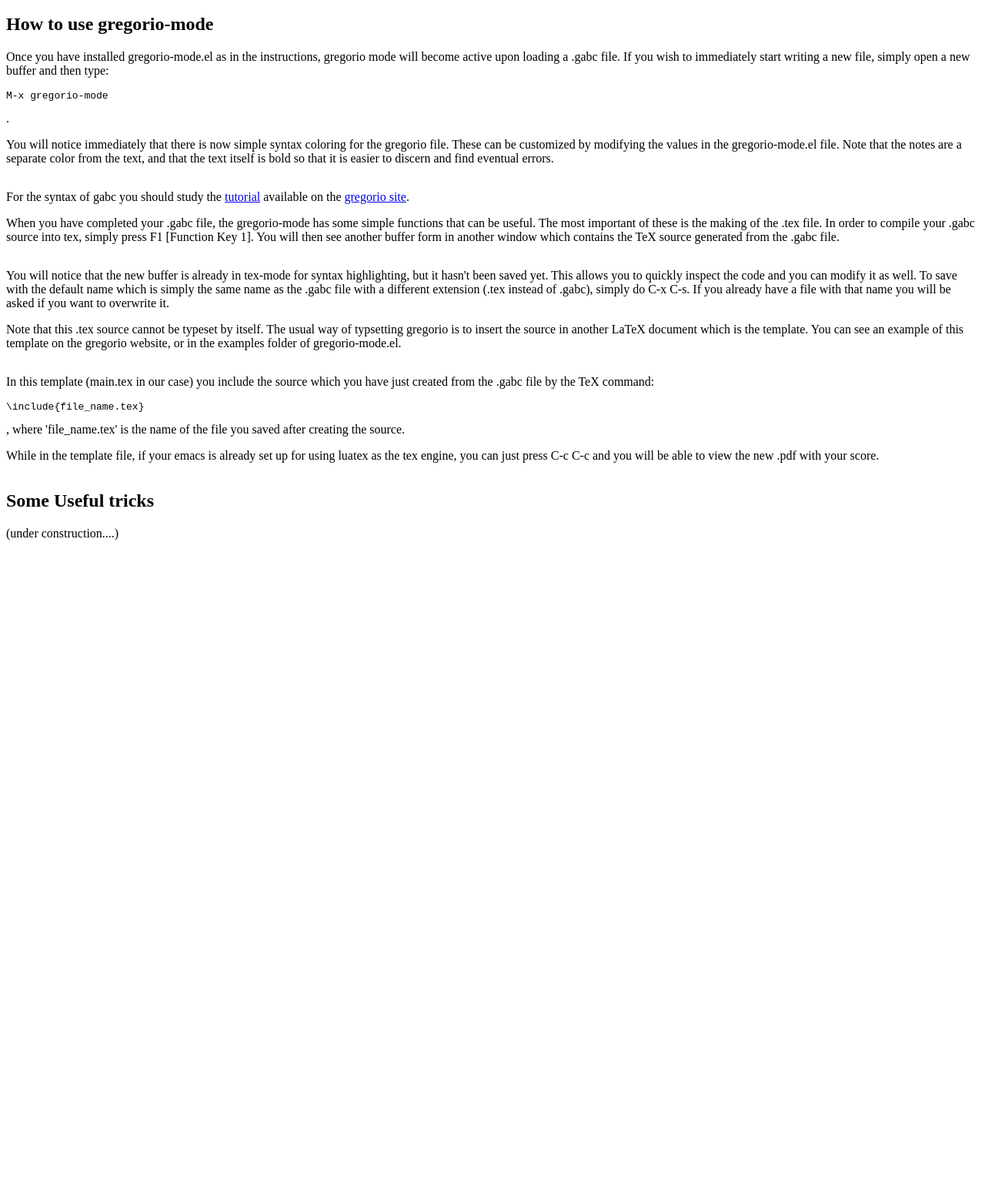
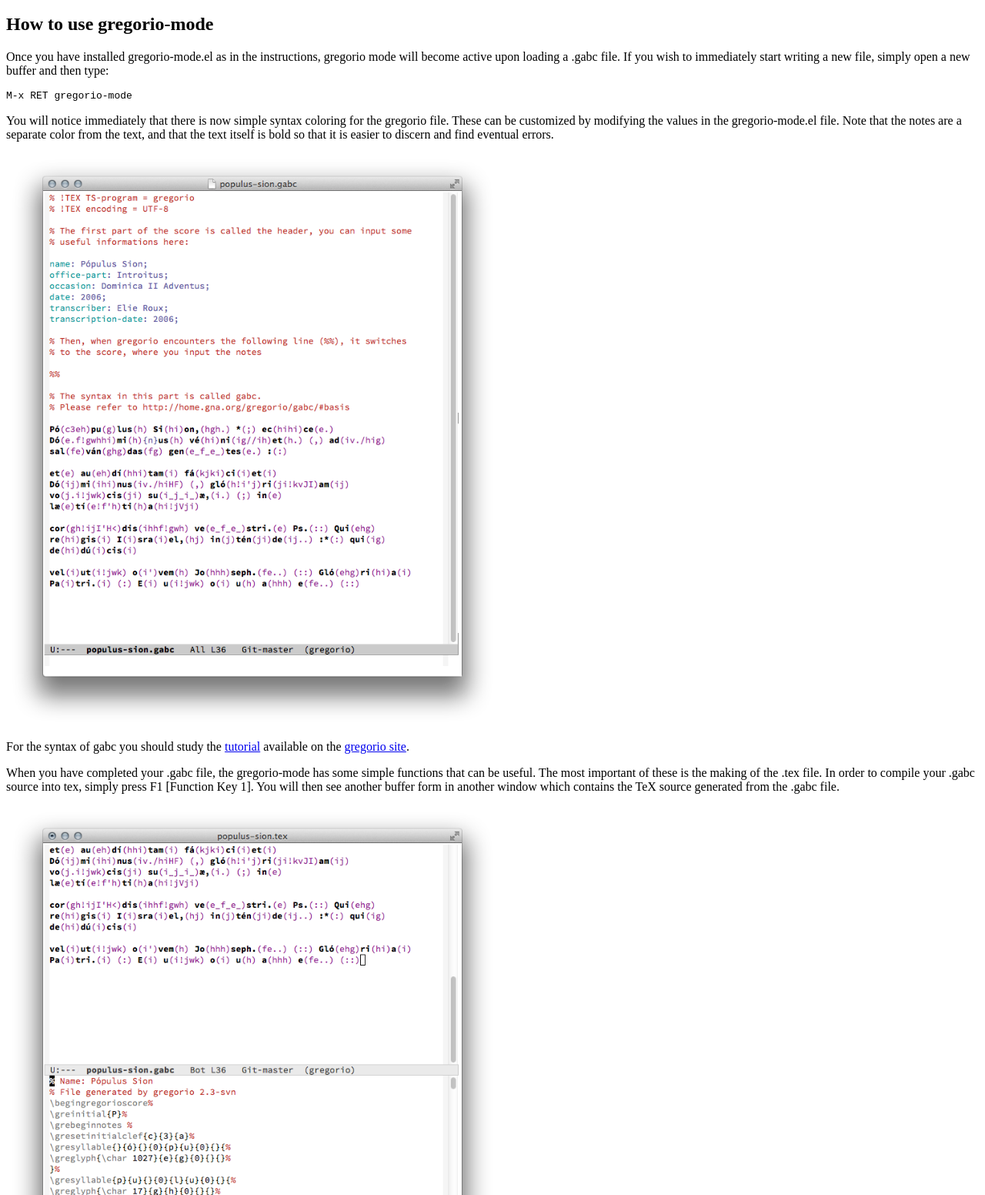
Before and after one commit to eschwab/gregorio-mode.el, a plain HTML site: page docs/index.html in a window 1280 px wide. Shown: the part 48-1600 px from the top of the page at 77% size. Before the commit the page ends 800 px from the top, so only its background shows below. Drawn offline with Linux system fonts and the light colour scheme.

Commit message:
documentation errors corrected.

```diff
--- a/docs/index.html
+++ b/docs/index.html
@@ -1,18 +1,18 @@
 <html>
 <h1>Gregorio-mode Documentation</h1>
 <h2>How to use gregorio-mode</h2>
-<p>Once you have installed gregorio-mode.el as in the instructions, gregorio mode will become active upon loading a .gabc file. If you wish to immediately start writing a new file, simply open a new buffer and then type: <pre>M-x gregorio-mode</pre>.</p>
+<p>Once you have installed gregorio-mode.el as in the instructions, gregorio mode will become active upon loading a .gabc file. If you wish to immediately start writing a new file, simply open a new buffer and then type: <pre>M-x RET gregorio-mode</pre></p>
 <p>You will notice immediately that there is now simple syntax coloring for the gregorio file. These can be customized by modifying the values in the gregorio-mode.el file. Note that the notes are a separate color from the text, and that the text itself is bold so that it is easier to discern and find eventual errors.</p>
-<img href="img/populus-sion.png" />
+<img src="./img/populus-sion.png" width=640px />
 <p>For the syntax of gabc you should study the <a href="http://home.gna.org/gregorio/tutorial/tutorial-gabc-01">tutorial</a> available on the <a href="http://home.gna.org/gregorio/">gregorio site</a>.</p>
 <p>When you have completed your .gabc file, the gregorio-mode has some simple functions that can be useful. The most important of these is the making of the .tex file. In order to compile your .gabc source into tex, simply press F1 [Function Key 1]. You will then see another buffer form in another window which contains the TeX source generated from the .gabc file. </p>
-<img href="img/populus-sion-tex.png" />
-<p>You will notice that the new buffer is already in tex-mode for syntax highlighting, but it hasn't been saved yet. This allows you to quickly inspect the code and you can modify it as well. To save with the default name which is simply the same name as the .gabc file with a different extension (.tex instead of .gabc), simply do C-x C-s. If you already have a file with that name you will be asked if you want to overwrite it.</p>
+<img src="./img/populus-sion-tex.png" width=640px />
+<p>You will notice that the new buffer is already in tex-mode for syntax highlighting, but it hasn't been saved yet. This allows you to quickly inspect the code and you can modify it as well. To save with the default name which is simply the same name as the .gabc file with a different extension (.tex instead of .gabc), simply type C-x C-s. If you already have a file with that name you will be asked if you want to overwrite it.</p>
 <p>Note that this .tex source cannot be typeset by itself. The usual way of typsetting gregorio is to insert the source in another LaTeX document which is the template. You can see an example of this template on the gregorio website, or in the examples folder of gregorio-mode.el.</p>
-<img href="img/main.png" />
-<p>In this template (main.tex in our case) you include the source which you have just created from the .gabc file by the TeX command: <pre>\include{file_name.tex}</pre>, where 'file_name.tex' is the name of the file you saved after creating the source.</p>
-<p>While in the template file, if your emacs is already set up for using luatex as the tex engine, you can just press C-c C-c and you will be able to view the new .pdf with your score. </p>
-<img href="img/all.png">
+<img src="./img/main.png" width=640px />
+<p>In this template (main.tex in our case) you include the source which you have just created from the .gabc file by the TeX command: <pre>\include{file_name.tex}</pre> where 'file_name.tex' is the name of the file you saved after creating the tex source.</p>
+<p>While in the template file, if your emacs is already set up for using luatex as the tex engine, you can just press C-c C-c and you will be able to view the new .pdf with your score. Of course you can also use an external pdf viewer as well.</p>
+<img src="./img/all.png" width=640px />
 <h2>Some Useful tricks</h2>
 <p>(under construction....)
 </html>
```
